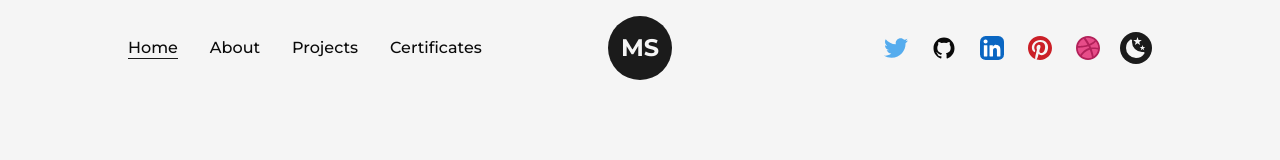
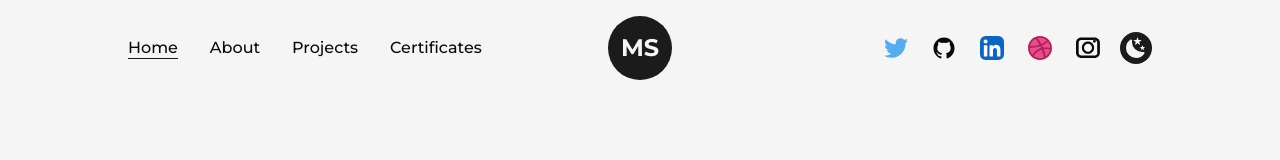
Before and after one commit to ManasSuple/Portfolio-Website, a Next.js app in the folder my-app/: page / in a window 1280 px wide. Shown: the top 160 px of the page. Built offline with nearby package versions, Linux system fonts and the light colour scheme.

Commit message:
Final Portfolio Done ready to deploy

```diff
--- a/my-app/src/components/Icons.js
+++ b/my-app/src/components/Icons.js
@@ -52,6 +52,17 @@ export const LinkedInIcon = ({ className, ...rest }) => (
         d="M184.715 217.685h29.27a4 4 0 0 0 4-3.999l.015-61.842c0-32.323-6.965-57.168-44.738-57.168-14.359-.534-27.9 6.868-35.207 19.228a.32.32 0 0 1-.595-.161V101.66a4 4 0 0 0-4-4h-27.777a4 4 0 0 0-4 4v112.02a4 4 0 0 0 4 4h29.268a4 4 0 0 0 4-4v-55.373c0-15.657 2.97-30.82 22.381-30.82 19.135 0 19.383 17.916 19.383 31.834v54.364a4 4 0 0 0 4 4ZM38 59.627c0 11.865 9.767 21.627 21.632 21.627 11.862-.001 21.623-9.769 21.623-21.631C81.253 47.761 71.491 38 59.628 38 47.762 38 38 47.763 38 59.627Zm6.959 158.058h29.307a4 4 0 0 0 4-4V101.66a4 4 0 0 0-4-4H44.959a4 4 0 0 0-4 4v112.025a4 4 0 0 0 4 4Z"
       />
     </g>
+  </svg>
+);
+
+export const InstagramIcon = ({ className = "", ...rest }) => (
+  <svg
+    xmlns="http://www.w3.org/2000/svg"
+    viewBox="0 0 448 512"
+    {...rest}
+    className={`w-full h-auto transition-colors duration-200 fill-current ${className}`}
+  >
+    <path d="M224.1 141c-63.6 0-114.9 51.4-114.9 114.9S160.5 370.8 224.1 370.8 339 319.4 339 255.9 287.7 141 224.1 141zm0 189.6c-41.3 0-74.7-33.4-74.7-74.7s33.4-74.7 74.7-74.7 74.7 33.4 74.7 74.7-33.4 74.7-74.7 74.7zm146.4-194.3c0 14.9-12 26.9-26.9 26.9s-26.9-12-26.9-26.9 12-26.9 26.9-26.9 26.9 12 26.9 26.9zm76.1 27.2c-.1-54.1-44-98-98.1-98.1H98.1C44 63.2.1 107.1 0 161.2v189.6c.1 54.1 44 98 98.1 98.1h249.9c54.1-.1 98.1-44 98.1-98.1V161.2zm-48.1 189.6c0 26.5-21.5 48.1-48.1 48.1H98.1c-26.5 0-48.1-21.5-48.1-48.1V161.2c0-26.5 21.5-48.1 48.1-48.1h249.9c26.5 0 48.1 21.5 48.1 48.1v189.6z" />
   </svg>
 );
 
--- a/my-app/src/components/NavBar.js
+++ b/my-app/src/components/NavBar.js
@@ -8,6 +8,7 @@ import {
   DribbbleIcon,
   GithubIcon,
   LinkedInIcon,
+  InstagramIcon,
   PinterestIcon,
   MoonIcon,
   SunIcon,
@@ -145,24 +146,24 @@ const NavBar = () => {
             <LinkedInIcon />
           </motion.a>
           <motion.a
-            href="https://twitter.com"
+            href="https://dribbble.com/manassuple"
             target={"_blank"}
             rel="noopener noreferrer"
             whileHover={{ y: -3 }}
             whileTap={{ scale: 0.9 }}
             className="w-6 mx-3 bg-light rounded-full"
           >
-            <PinterestIcon />
+            <DribbbleIcon />
           </motion.a>
           <motion.a
-            href="https://twitter.com"
+            href="https://www.instagram.com/_manas_1994/"
             target={"_blank"}
             rel="noopener noreferrer"
             whileHover={{ y: -3 }}
             whileTap={{ scale: 0.9 }}
             className="w-6 ml-3"
           >
-            <DribbbleIcon />
+            <InstagramIcon className=" hover:text-pink-500 w-6 h-6" />
           </motion.a>
 
           <button
```
